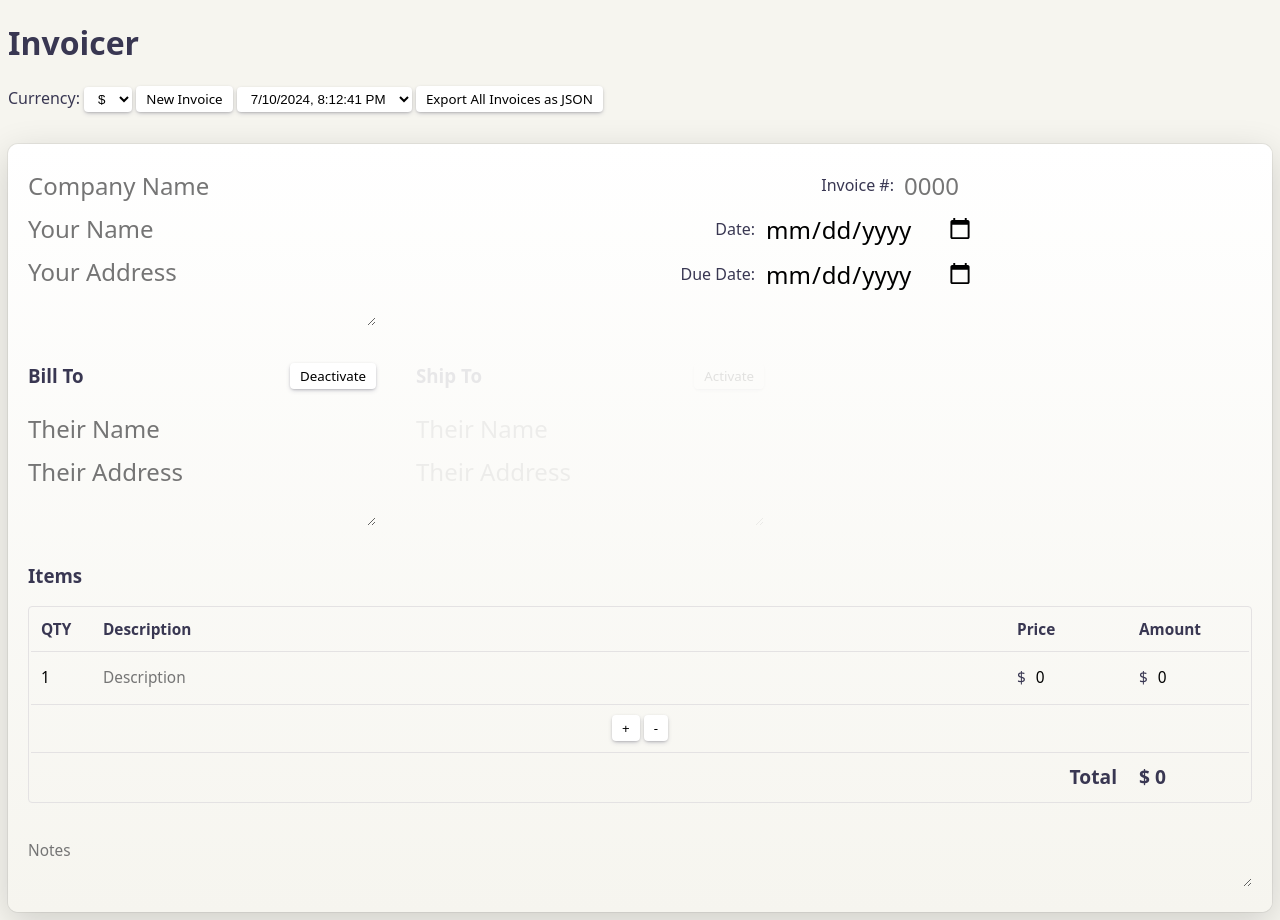
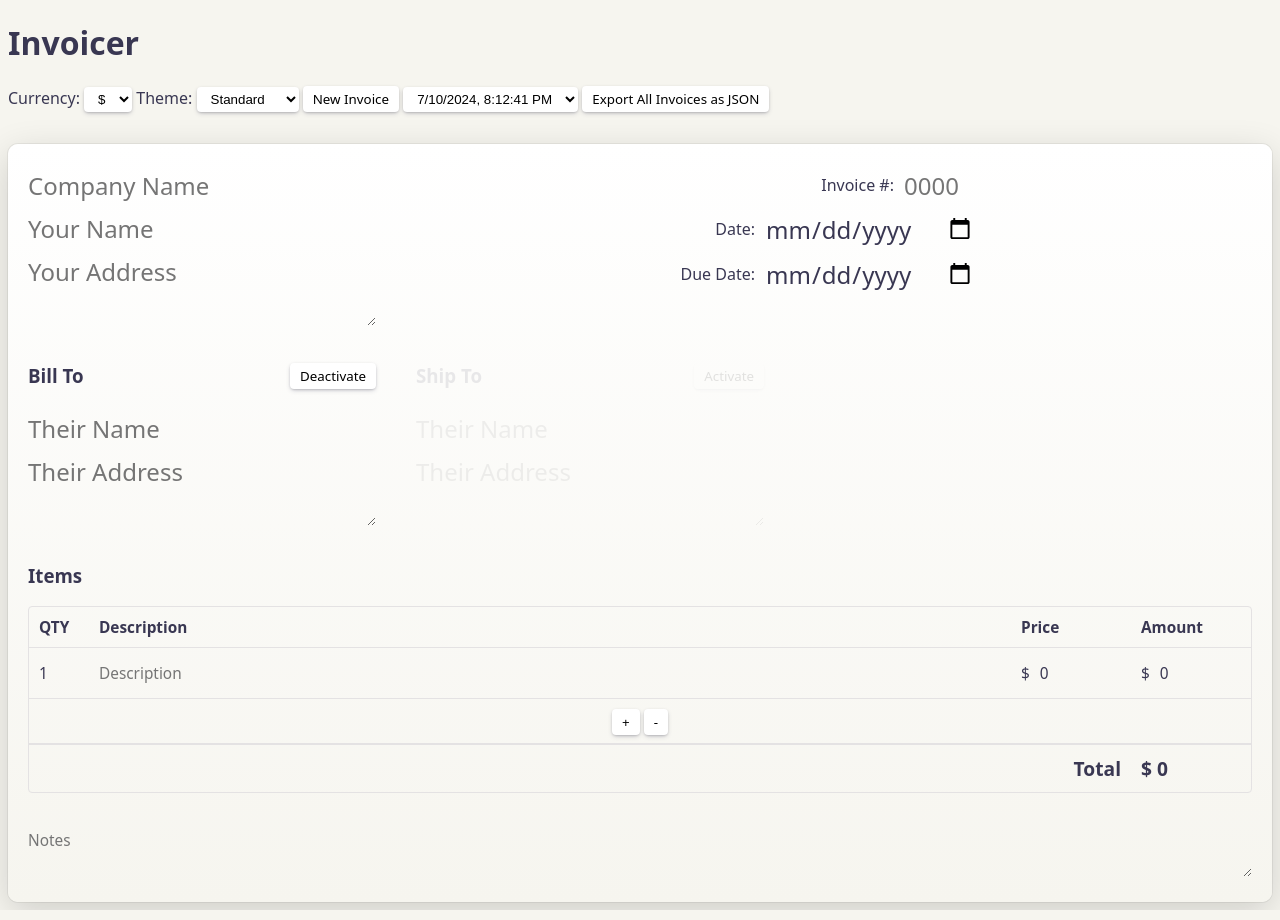
Before and after one commit to stolinski/invoicer, a SvelteKit app: page / in a window 1280 px wide. Built offline with nearby package versions, Linux system fonts and the light colour scheme.

Commit message:
fixes notes not persisting, adds invoice themes

```diff
--- a/src/routes/+page.svelte
+++ b/src/routes/+page.svelte
@@ -1,5 +1,5 @@
 <script lang="ts">
-	import { sample_row, initialFormState as initial_data } from './data';
+	import { sample_row, themes, hydrate, initialFormState as initial_data } from './data';
 	import { db, type IInvoice } from './db';
 
 	let status: 'LOADING' | 'READY' | 'CREATING' | 'CHANGING' = $state('LOADING');
@@ -39,7 +39,7 @@
 	async function load_recent_invoice() {
 		const most_recent = await db.invoices.orderBy('date').last();
 		if (most_recent) {
-			form_data = most_recent.formState;
+			form_data = hydrate(most_recent.formState);
 			selected_id = most_recent.id!;
 		}
 		status = 'READY';
@@ -64,7 +64,7 @@
 			} else {
 				const selectedState = await db.invoices.get(selectedId);
 				if (selectedState) {
-					form_data = selectedState.formState;
+					form_data = hydrate(selectedState.formState);
 				} else {
 					console.error('Selected invoice not found');
 					form_data = structuredClone(initial_data);
@@ -79,7 +79,8 @@
 	function new_invoice() {
 		status = 'CREATING';
 		selected_id = null;
-		form_data = structuredClone(initial_data);
+		// Carry the current theme over to the new invoice
+		form_data = { ...structuredClone(initial_data), theme: form_data.theme };
 		status = 'READY';
 	}
 
@@ -141,10 +142,16 @@
 			<option value="$">$</option>
 			<option value="€">€</option>
 		</select>
+		<label class="visible" for="theme">Theme:</label>
+		<select name="theme" id="theme" bind:value={form_data.theme}>
+			{#each themes as theme (theme.id)}
+				<option value={theme.id}>{theme.label}</option>
+			{/each}
+		</select>
 		<button onclick={new_invoice}>New Invoice</button>
 		<select value={selected_id} onchange={load_state}>
 			<option value={null}>Select a saved invoice</option>
-			{#each all_invoices as state}
+			{#each all_invoices as state (state.id)}
 				<option value={state.id}>{get_select_display(state)}</option>
 			{/each}
 		</select>
@@ -152,7 +159,7 @@
 	</div>
 </header>
 
-<section>
+<section class="sheet theme-{form_data.theme}">
 	<div class="flex space-between">
 		<div>
 			<div>
@@ -345,7 +352,7 @@
 	</table>
 
 	<label for="notes">Notes</label>
-	<textarea id="notes" name="notes" placeholder="Notes"></textarea>
+	<textarea bind:value={form_data.notes} id="notes" name="notes" placeholder="Notes"></textarea>
 </section>
 
 <style>
@@ -354,12 +361,82 @@
 	}
 
 	section {
+		/* Theme tokens "standard" defaults */
+		--inv-font: var(--font-sans);
+		--inv-fg: var(--fg-1);
+		--inv-accent: var(--fg-1);
+		--inv-rule: var(--200);
+		--inv-table-border: 1px solid var(--200);
+		--inv-head-bg: transparent;
+		--inv-head-fg: inherit;
+		--inv-head-rule: none;
+		--inv-total-rule: var(--inv-rule);
+		--inv-total-bg: transparent;
+		--inv-heading-transform: none;
+		--inv-heading-spacing: normal;
+
 		padding: 20px;
 		border-radius: 10px;
 		background: linear-gradient(to bottom, #ffffff, var(--sheet));
 		box-shadow:
 			rgba(0, 0, 0, 0.16) 0px 10px 36px 0px,
 			rgba(0, 0, 0, 0.06) 0px 0px 0px 1px;
+		font-family: var(--inv-font);
+		color: var(--inv-fg);
+		print-color-adjust: exact;
+		-webkit-print-color-adjust: exact;
+
+		& input,
+		& textarea {
+			font-family: inherit;
+			color: inherit;
+		}
+
+		& h3 {
+			color: var(--inv-accent);
+			text-transform: var(--inv-heading-transform);
+			letter-spacing: var(--inv-heading-spacing);
+		}
+	}
+
+	/* Classic: serif, black ink, ruled lines */
+	.theme-classic {
+		--inv-font: 'Iowan Old Style', 'Palatino Linotype', Palatino, Georgia, serif;
+		--inv-fg: #111;
+		--inv-accent: #111;
+		--inv-rule: #cfcfcf;
+		--inv-table-border: none;
+		--inv-head-rule: 3px double #111;
+		--inv-total-rule: #111;
+		--inv-heading-transform: uppercase;
+		--inv-heading-spacing: 0.08em;
+	}
+
+	/* Modern: clean sans with a navy accent header */
+	.theme-modern {
+		--inv-font: 'Helvetica Neue', Helvetica, Arial, sans-serif;
+		--inv-fg: #1d2330;
+		--inv-accent: #1f3a5f;
+		--inv-rule: #e3e7ee;
+		--inv-table-border: none;
+		--inv-head-bg: #1f3a5f;
+		--inv-head-fg: #fff;
+		--inv-total-rule: #1f3a5f;
+		--inv-total-bg: #eef2f8;
+		--inv-heading-transform: uppercase;
+		--inv-heading-spacing: 0.05em;
+	}
+
+	/* Typewriter: monospace, dashed rules */
+	.theme-typewriter {
+		--inv-font: ui-monospace, 'SF Mono', Menlo, Consolas, monospace;
+		--inv-fg: #222;
+		--inv-accent: #222;
+		--inv-rule: #999;
+		--inv-table-border: 1px dashed #999;
+		--inv-head-rule: 1px dashed #222;
+		--inv-total-rule: #222;
+		--inv-heading-transform: uppercase;
 	}
 
 	.flex {
@@ -376,8 +453,15 @@
 
 	table {
 		width: 100%;
-		border: 1px solid var(--200);
+		border: var(--inv-table-border);
 		border-radius: 4px;
+		border-spacing: 0;
+	}
+
+	th {
+		background: var(--inv-head-bg);
+		color: var(--inv-head-fg);
+		border-bottom: var(--inv-head-rule);
 	}
 
 	table,
@@ -395,7 +479,7 @@
 	}
 
 	tbody tr {
-		box-shadow: 0 -1px 0 0 var(--200);
+		box-shadow: 0 -1px 0 0 var(--inv-rule);
 		height: 40px;
 	}
 
@@ -462,6 +546,8 @@
 	.total {
 		font-weight: bold;
 		font-size: var(--fs-xs);
+		background: var(--inv-total-bg);
+		box-shadow: 0 -2px 0 0 var(--inv-total-rule);
 	}
 
 	.visible {
--- a/src/routes/data.ts
+++ b/src/routes/data.ts
@@ -4,8 +4,18 @@ export const sample_row = {
 	price: 0
 };
 
+export const themes = [
+	{ id: 'standard', label: 'Standard' },
+	{ id: 'classic', label: 'Classic' },
+	{ id: 'modern', label: 'Modern' },
+	{ id: 'typewriter', label: 'Typewriter' }
+] as const;
+
+export type ThemeId = (typeof themes)[number]['id'];
+
 // Define the initial form state
 export const initialFormState = {
+	theme: 'standard' as ThemeId,
 	currency: '$',
 	biz: '',
 	name: '',
@@ -26,3 +36,14 @@ export const initialFormState = {
 	},
 	items: [{ ...sample_row }]
 };
+
+// Fill in any fields missing from invoices saved before they existed (e.g. theme)
+export function hydrate(saved: Partial<typeof initialFormState>): typeof initialFormState {
+	const base = structuredClone(initialFormState);
+	return {
+		...base,
+		...saved,
+		billTo: { ...base.billTo, ...saved.billTo },
+		shipTo: { ...base.shipTo, ...saved.shipTo }
+	};
+}
```
